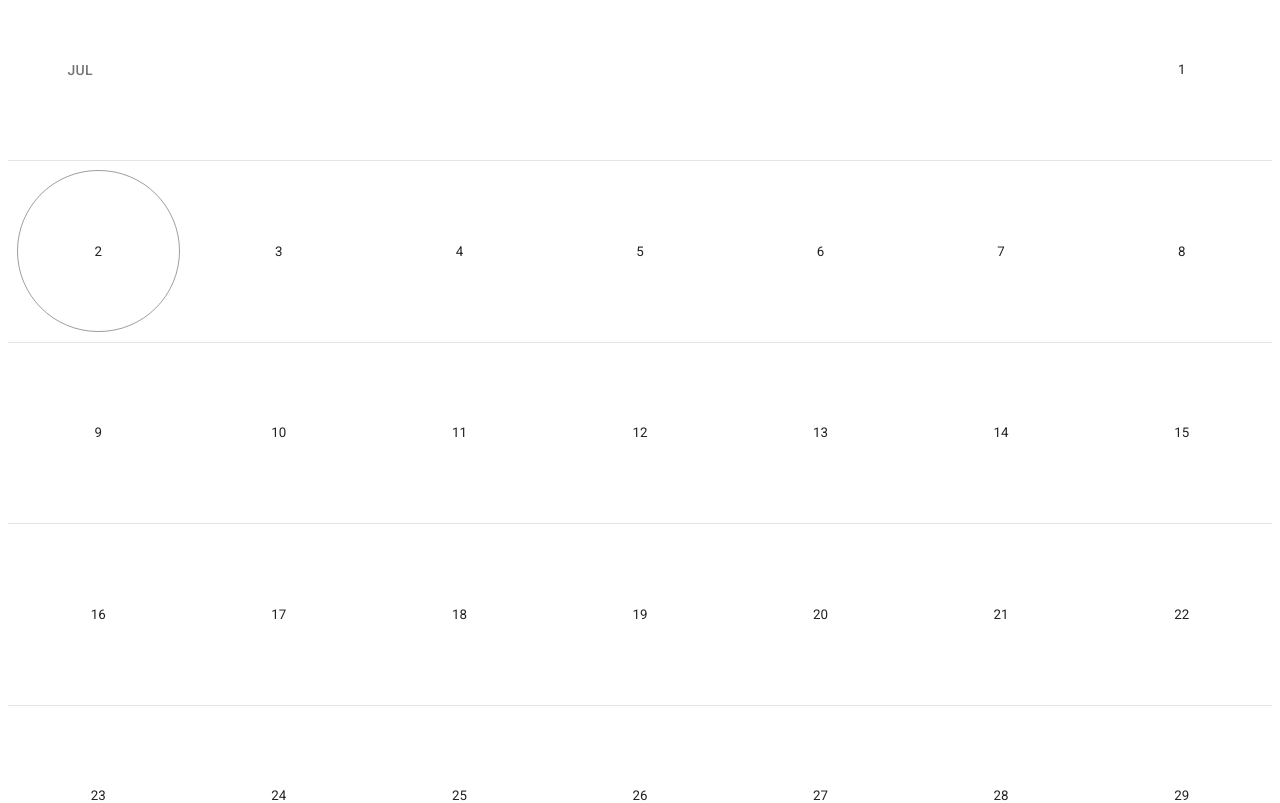
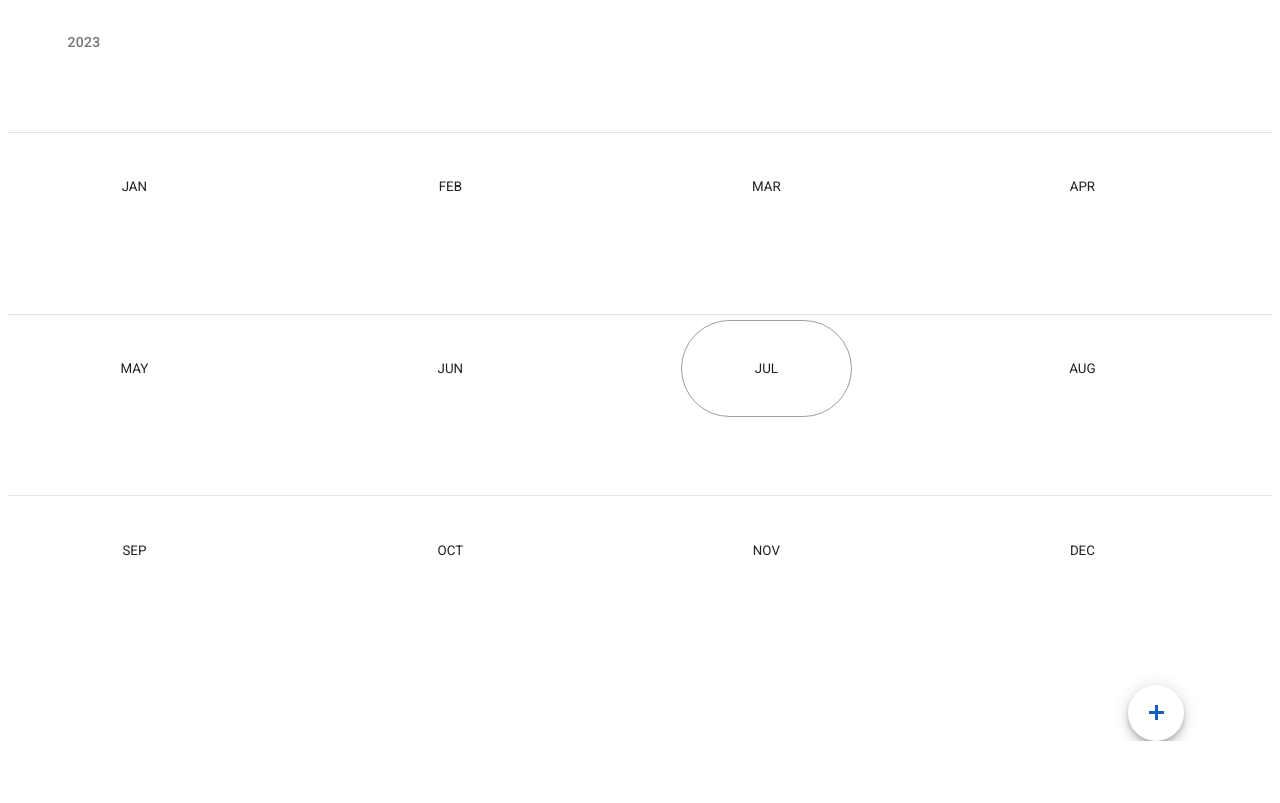
Before and after one commit to SoroushYaghoubi/avo-base, an Angular app in the folder base/: page / in a window 1280 px wide. Shown: the part 400-1203 px from the top of the page. After the commit the page ends 1141 px from the top, so only its background shows below. Built offline with nearby package versions, Linux system fonts and the light colour scheme.

Commit message:
commited the kalendar month view, looks sort of like what it should look like.

```diff
--- a/base/src/app/calendar-base/avo-month/avo-month.component.css
+++ b/base/src/app/calendar-base/avo-month/avo-month.component.css
@@ -26,9 +26,12 @@
   display: flex;
   align-items: center;
   justify-content: center;
+  background-color: rgba(247, 246, 246, 1);
 
   position: relative;
   height: 70%;
+
+  width: fit-content;
 
   border-radius: 8px;
   border: 2.5px solid rgba(247, 246, 246, 1);
@@ -48,12 +51,37 @@ mat-button-toggle {
   border-top: 1px solid rgba(228, 228, 228, 1);
 }
 
-::ng-deep .mat-calendar-body-cell {
-  /* Apply your custom styles for mat-calendar cells here */
-  background-color: #ff0000;
-  color: #a40000;
+::ng-deep .mat-calendar .mat-calendar-table .mat-calendar-body-cell {
+  height: 60%;
+  width: 60%;
+  margin-left: 10%;
+  margin-right: 10%;
 }
 
+
+::ng-deep .mat-calendar .mat-calendar-body .mat-calendar-body-cell .mat-calendar-body-selected {
+  background-color:rgba(16, 95, 187, 1);
+}
+
+
+
+
 #icon {
-  width: 27.5vw;
+  width: 25vw;
 }
+
+
+.button-container{
+  display: block;
+  padding-right: 7.5%;
+  text-align: right;
+}
+
+.plus-icon{
+  background-color: white;
+  color:rgba(16, 95, 187, 1);
+}
+
+.plus-icon .mat-icon{
+  font-weight: bold;
+}
--- a/base/src/app/calendar-base/avo-month/avo-month.component.html
+++ b/base/src/app/calendar-base/avo-month/avo-month.component.html
@@ -2,7 +2,7 @@
   <div class="calendar-header">
     <img id="icon" src="\assets\Kalendar.png" alt="Kalendar" />
     <mat-button-toggle-group
-      value="Heute"
+      value="Monat"
       name="fontStyle"
       aria-label="Font Style"
       class="toggle-group"
@@ -16,11 +16,17 @@
 
   <mat-card class="demo-inline-calendar-card">
     <mat-calendar
-      class="custom-calendar"
       [(selected)]="selected"
       [startView]="startView"
       [startAt]="startAt"
+      panelClass="custom-calendar"
     ></mat-calendar>
+
+    <div class="button-container">
+      <button mat-fab class="plus-icon">
+        <mat-icon>add</mat-icon>
+      </button>
+    </div>
   </mat-card>
   <!-- <p>Selected date: {{ selected?.getDate }}</p> -->
 </div>
--- a/base/src/app/calendar-base/avo-month/avo-month.component.ts
+++ b/base/src/app/calendar-base/avo-month/avo-month.component.ts
@@ -7,6 +7,6 @@ import { Component } from '@angular/core';
 })
 export class AvoMonthComponent {
   selected: Date | null;
-  startView: 'month' | 'year' | 'multi-year' = 'month';
+  startView: 'month' | 'year' | 'multi-year' = 'year';
   startAt: Date = new Date();
 }
```
Also changed, not shown: base/src/app/calendar-base/calendar-base.module.ts (+6 -2 lines).
